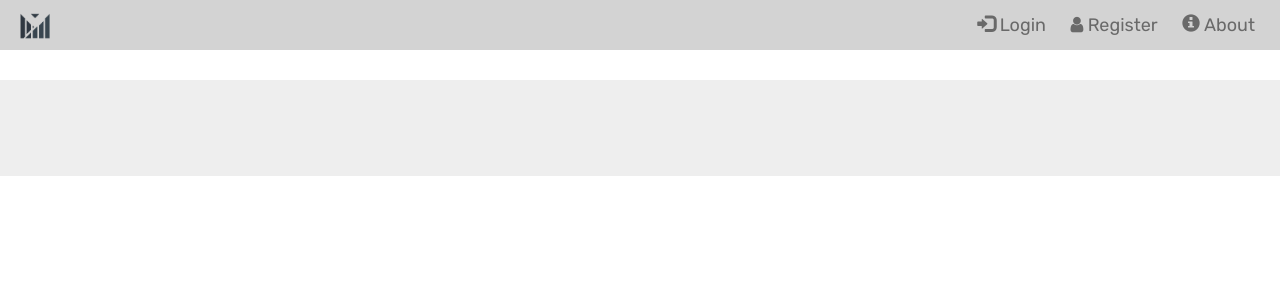
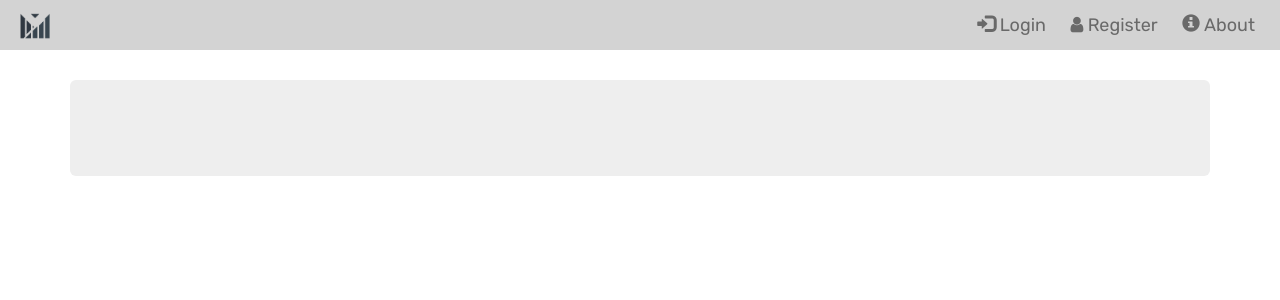
Before and after one commit to FirePing32/VellXR, a Django app: a page that uses user/templates/user/posts.html in a window 1280 px wide. Shown: the top 300 px of the page. Run offline with Django 3.2, Linux system fonts and the light colour scheme; data comes from the database, SQL or seed files in the repository; some libraries are stand-ins or nearby versions.

Commit message:
edit container

```diff
--- a/user/templates/user/posts.html
+++ b/user/templates/user/posts.html
@@ -13,7 +13,7 @@
   justify-content: space-evenly;
 }
 </style>
-<div class="containser">
+<div class="container">
     <div class="jumbotron text-center">
         <ul class="flex-container space-evenly">
         {% for my_post in user_posts %}
```
Also changed, not shown: user/templates/user/posts_detail.html (added).
